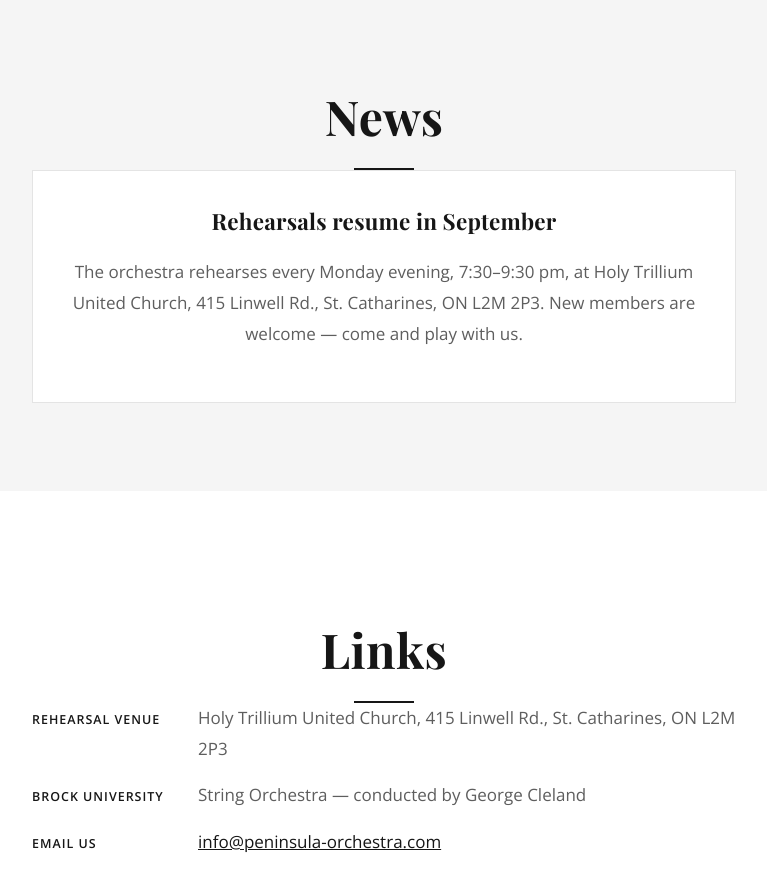
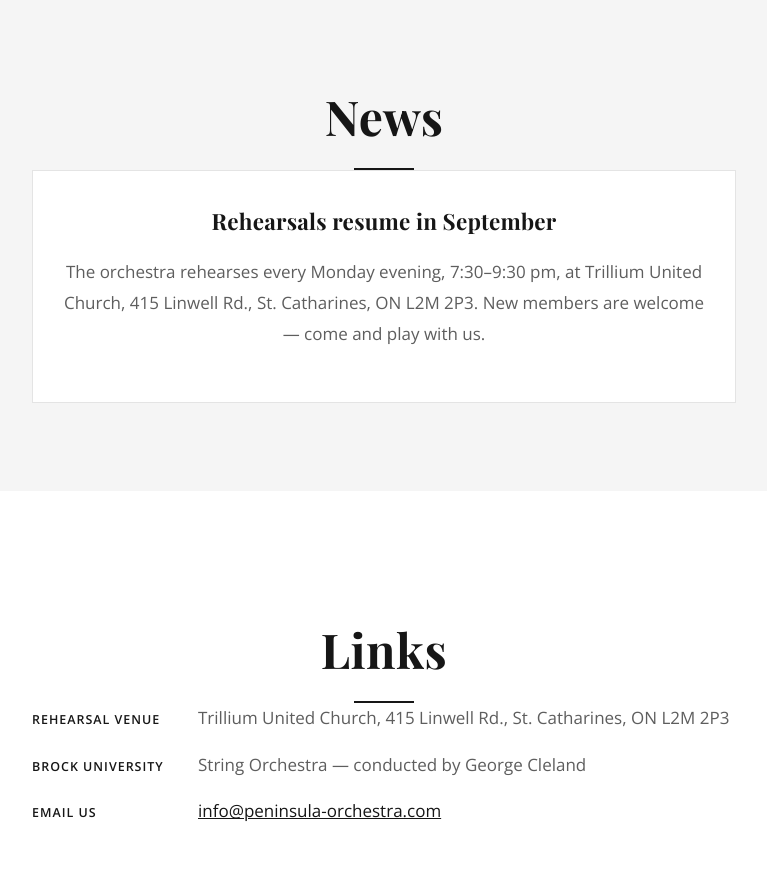
Before and after one commit to peninsulaorchestra/peninsulaorchestra.github.io, a Jekyll site: the page built from events.html, in a window 1280 px wide and 900 px high, scrolled down 1071 px. Shown: the top 891 px of the window, without its empty margins (256-1023 px from the left). Built offline with Jekyll 4.4.1, drawn with Linux system fonts in a browser that asks for light colours.

Commit message:
Correct the venue name to Trillium United Church
The old site called it "Holy Trillium United Church" and, on the events page,
"Trinity United Church". The church's own site (trilliumunited.ca) gives the
name as Trillium United Church at 415 Linwell Rd., which matches the address
Matthew confirmed. "Trinity" appears to have been a typo.

```diff
--- a/_config.yml
+++ b/_config.yml
@@ -19,7 +19,7 @@ copyright_year: 2018
 # Rehearsal venue and terms. Defined once here and rendered on the About and
 # Contact pages, so there is a single place to change it.
 rehearsal:
-  venue: Holy Trillium United Church
+  venue: Trillium United Church
   street: 415 Linwell Rd.
   city: St. Catharines, ON
   postal: L2M 2P3
--- a/_data/links.yml
+++ b/_data/links.yml
@@ -2,7 +2,7 @@
 # `value:` may contain HTML, e.g. a link.
 
 - label: Rehearsal venue
-  value: Holy Trillium United Church, 415 Linwell Rd., St. Catharines, ON L2M 2P3
+  value: Trillium United Church, 415 Linwell Rd., St. Catharines, ON L2M 2P3
 
 - label: Brock University
   value: String Orchestra — conducted by George Cleland
--- a/_data/news.yml
+++ b/_data/news.yml
@@ -2,7 +2,6 @@
 
 - title: Rehearsals resume in September
   body: >-
-    The orchestra rehearses every Monday evening, 7:30–9:30 pm, at Holy Trillium
-    United Church, 415 Linwell Rd., St. Catharines, ON L2M 2P3. New members are
-    welcome —
-    come and play with us.
+    The orchestra rehearses every Monday evening, 7:30–9:30 pm, at Trillium
+    United Church, 415 Linwell Rd., St. Catharines, ON L2M 2P3. New members
+    are welcome — come and play with us.
```
